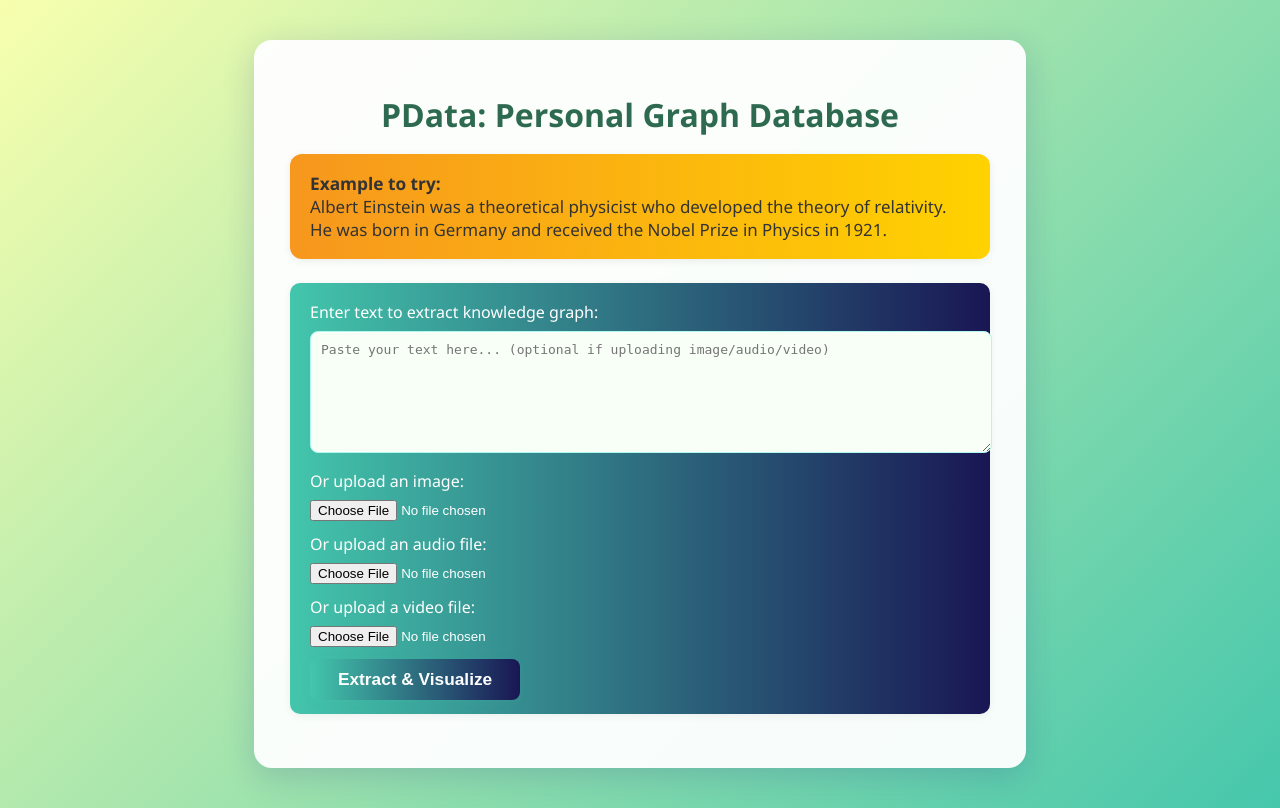
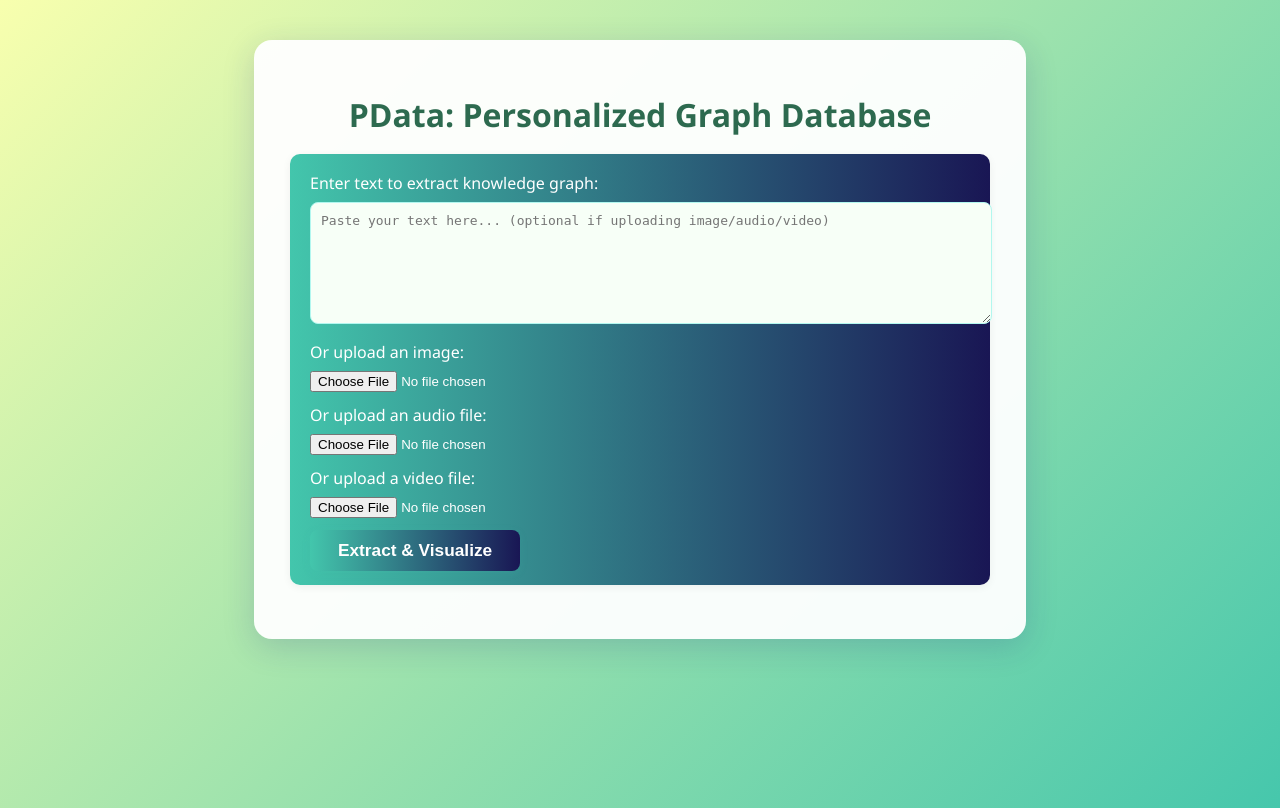
Before and after one commit to Neal-wu/PData, a FastAPI app: page / in a window 1280 px wide. Shown: the top 808 px of the page. Run offline with FastAPI, Linux system fonts and the light colour scheme.

Commit message:
Update title to 'Personalized Graph Database' and remove example card. Add .gitignore for large files.

```diff
--- a/templates/index.html
+++ b/templates/index.html
@@ -83,11 +83,7 @@
 </head>
 <body>
     <div class="container">
-        <h1>PData: Personal Graph Database</h1>
-        <div class="example-card">
-            <b>Example to try:</b><br>
-            <span style="font-size:0.98em;">Albert Einstein was a theoretical physicist who developed the theory of relativity. He was born in Germany and received the Nobel Prize in Physics in 1921.</span>
-        </div>
+        <h1>PData: Personalized Graph Database</h1>
         <form id="text-form" method="post" action="/process" enctype="multipart/form-data">
             <label for="text">Enter text to extract knowledge graph:</label><br>
             <textarea id="text" name="text" placeholder="Paste your text here... (optional if uploading image/audio/video)"></textarea><br>
```
Also changed, not shown: 1 other file.
